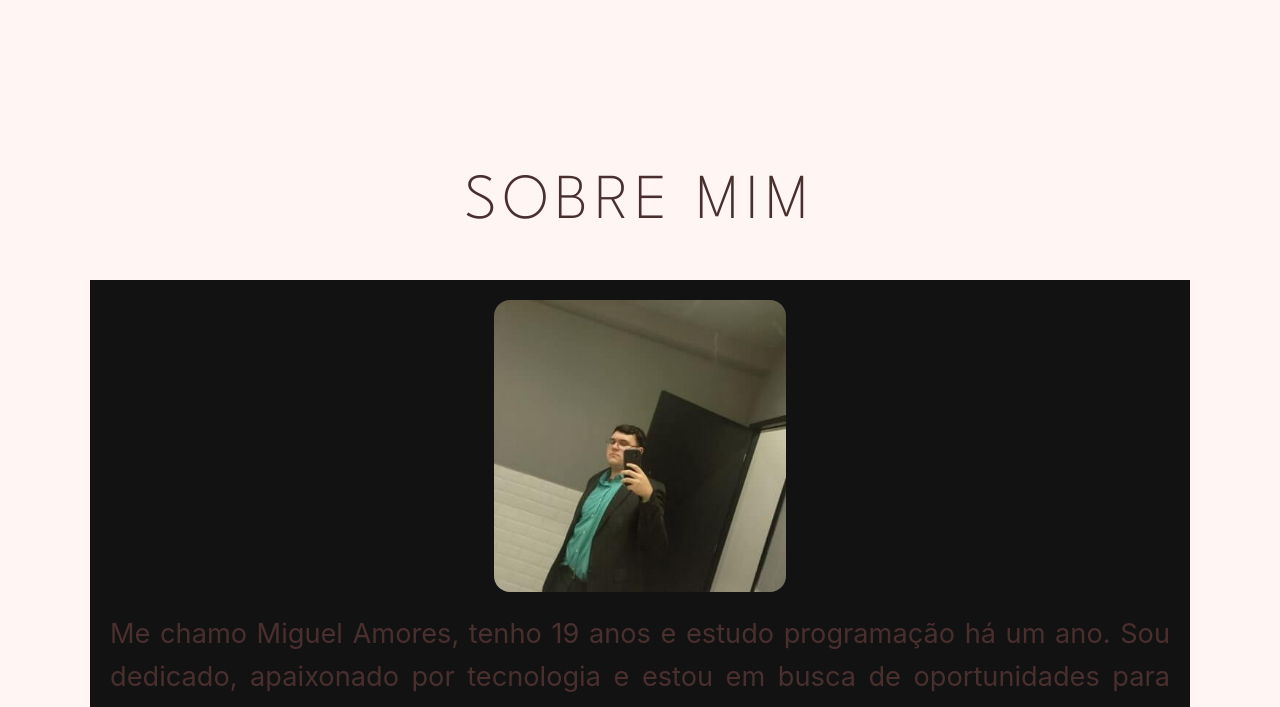
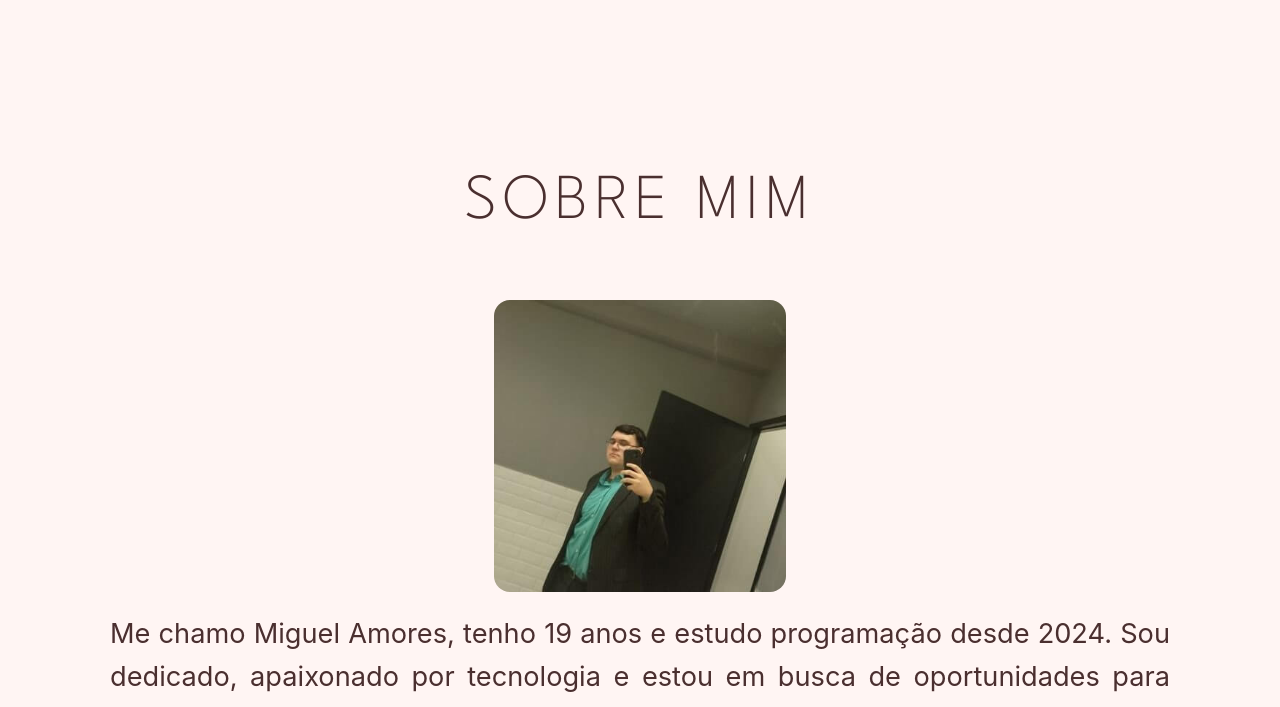
Before and after one commit to 44mgl/44mgl.github.io, a plain HTML site: page index.html in a window 1280 px wide. Shown: the part 2072-2779 px from the top of the page. Drawn offline with nearby package versions, Linux system fonts and the light colour scheme; a web font is replaced by a local one.

Commit message:
portfófio finalizado e atualizado (ajuste botao contato e cor de fundo)

```diff
--- a/assets/css/styles.css
+++ b/assets/css/styles.css
@@ -239,7 +239,8 @@ main {
 .skills__list{
     display: flex;
     flex-flow: row wrap;
-    gap: .5rem
+    gap: .5rem;
+    justify-content: center;
 }
 
 .skills__item{
@@ -345,12 +346,12 @@ main {
 
 .sobre__container{
     display: flex;
-    flex-direction: column; /* Alinha os itens um embaixo do outro */
-    align-items: center;    /* Centraliza horizontalmente */
-    text-align: center;      /* Centraliza o texto */
+    flex-direction: column;
+    align-items: center;
+    text-align: center;
     padding: 20px;
-    background-color: #121212; /* Cor de fundo aproximada */
-    color: white;
+    background-color: var(--bg);
+    color: var(--text);
     gap: 20px;
     font-size: 0.2rem;
 }
@@ -410,14 +411,15 @@ main {
 }
 
 .accordion__body{
+    width: 90%;
     display: none;
     padding: 0.5rem;
     flex-direction: column;
     align-items: flex-start;
-    gap: 0625rem;
+    gap: 0.625rem;
     border: 1px solid var(--icon-color);
     border-radius: .5rem;
-    margin-left: 1rem;
+    margin-left: 1.75rem;
 }
 
 .accordion__item.active .accordion__header{
@@ -649,12 +651,12 @@ footer {
 
 .sobre__container{
     display: flex;
-    flex-direction: column; /* Alinha os itens um embaixo do outro */
-    align-items: stretch; /* Centraliza horizontalmente */
-    text-align: center;      /* Centraliza o texto */
+    flex-direction: column;
+    align-items: stretch;
+    text-align: center;
     padding: 20px;
-    background-color: #121212; /* Cor de fundo aproximada */
-    color: white;
+    background-color: var(--bg);
+    color: var(--text);
     gap: 20px;
     font-size: 0.2rem;
 }
@@ -828,6 +830,6 @@ h2{
 }
 
 .btn--primary--contato{
-    margin-left: 26rem;
+    margin-left: 31.5rem;
 }
 }
--- a/index.html
+++ b/index.html
@@ -191,7 +191,7 @@
         <div class="sobre__container">
             <img class="card__foto" src="assets/images/foto-curriculo.jpg" alt="foto-curriculo">
             <div class="card__body--sobre">
-            <p class="card__sobre"> Me chamo Miguel Amores, tenho 19 anos e estudo programação há um ano. Sou dedicado, apaixonado por tecnologia e estou em busca de oportunidades para aplicar meus conhecimentos e evoluir profissionalmente na área. </p>
+            <p class="card__sobre"> Me chamo Miguel Amores, tenho 19 anos e estudo programação desde 2024. Sou dedicado, apaixonado por tecnologia e estou em busca de oportunidades para aplicar meus conhecimentos e evoluir profissionalmente na área. </p>
              <ul class="card__sobre--skills">
                 <li>Inglês: Intermediário | Espanhol: Básico</li>
             </ul>
@@ -238,7 +238,7 @@
                     </button>
                     <div class="accordion__body">
                         <p>
-                            Digital Innovation One. Abr 2025. 64h.
+                            Digital Innovation One. 41h.
                         </p>
                     </div>
                 </div>
@@ -249,7 +249,7 @@
                     </button>
                     <div class="accordion__body">
                         <p>
-                            Digital Innovation One. Abr 2025. 64h.
+                            Digital Innovation One. 40h.
                         </p>
 
                     </div>
```
